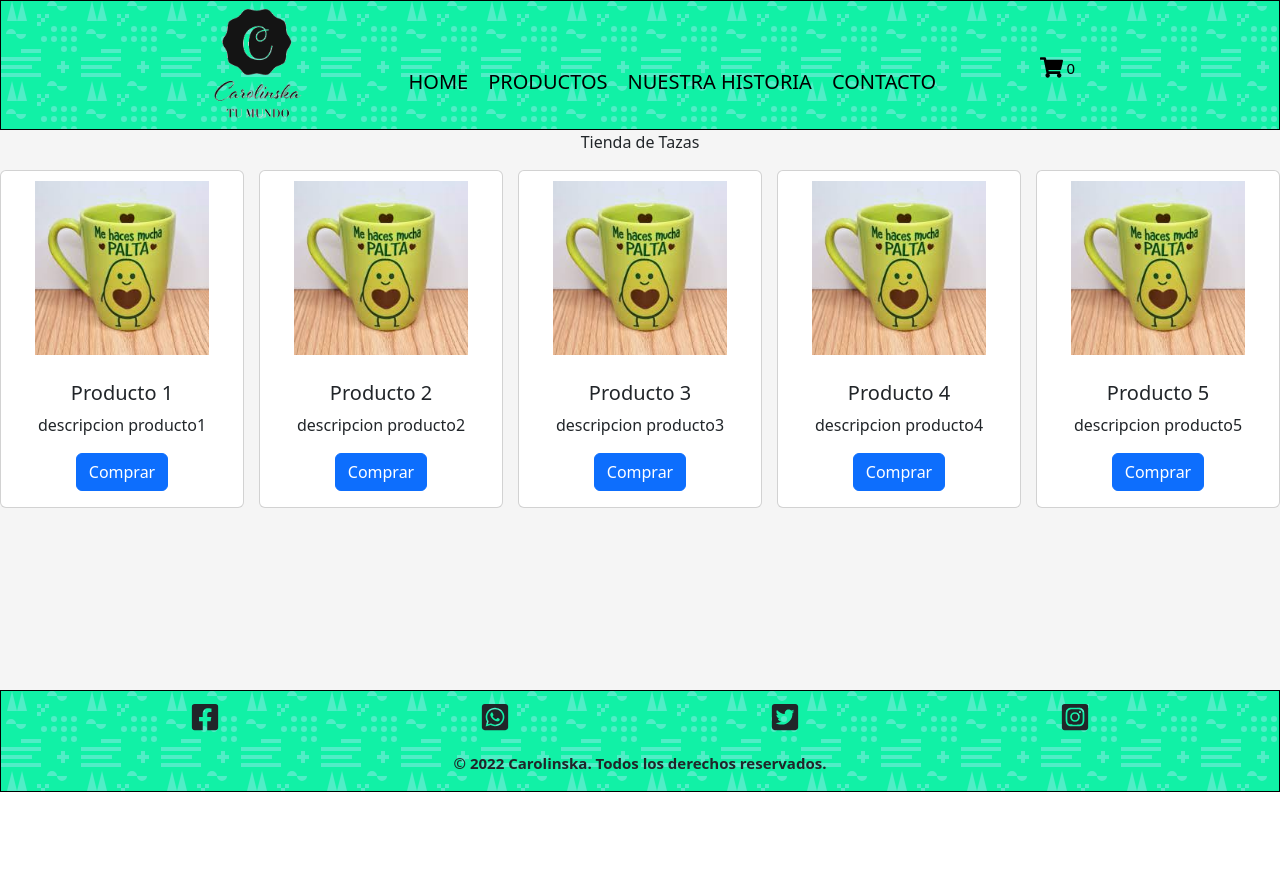
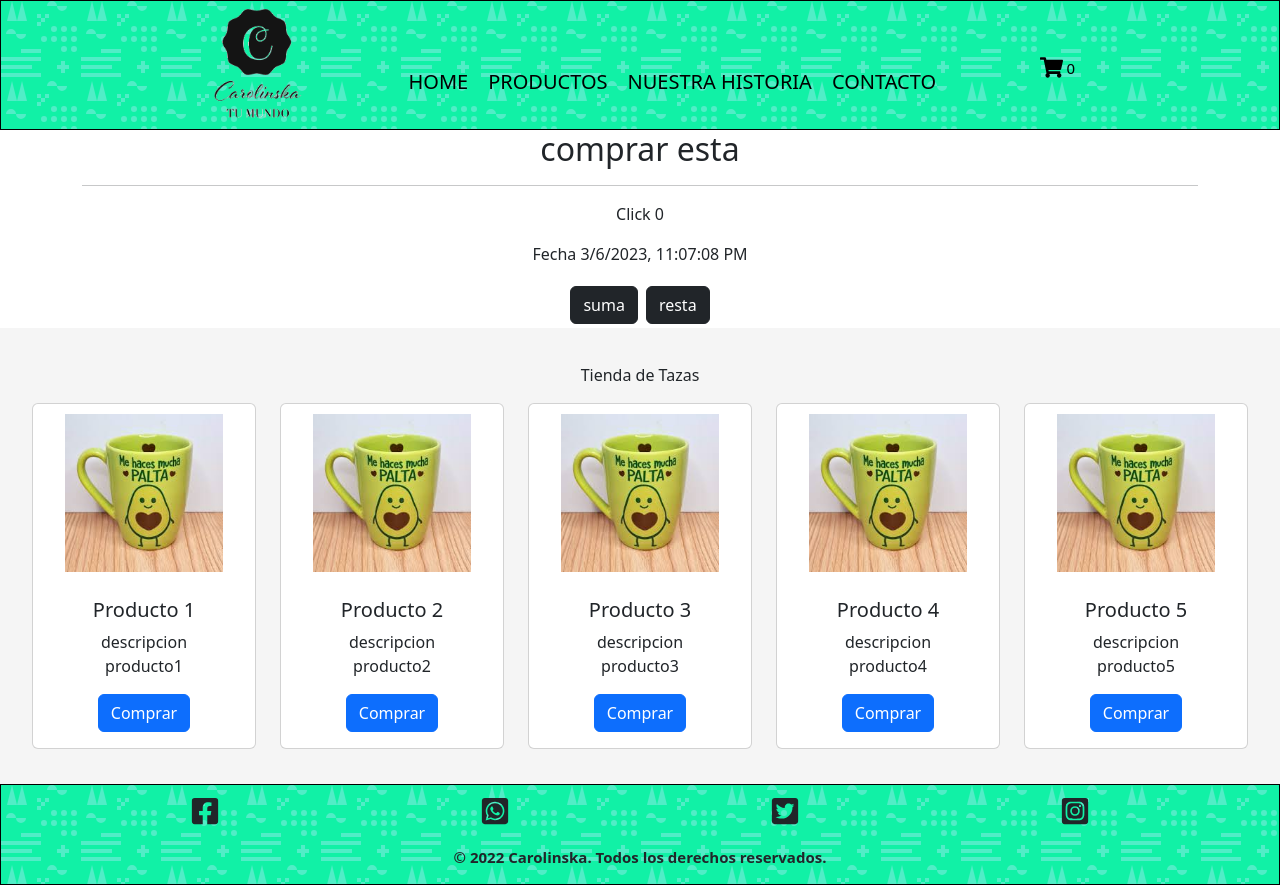
Before and after one commit to emigillini/EntregaFinal-Gillini-React, a React (Create React App) app: page / in a window 1280 px wide. Before the commit the page ends 800 px from the top, so only its background shows below. Built offline with nearby package versions, Linux system fonts and the light colour scheme.

Commit message:
preentrega2-gillini

```diff
--- a/src/App.js
+++ b/src/App.js
@@ -4,14 +4,23 @@ import 'bootstrap/dist/css/bootstrap.min.css';
 import { NavBar } from './components/NavBar/NavBar';
 import { Footer } from './components/Footer/Footer';
 import { ItemListContainer } from './components/ItemListContainer/ItemListContainer';
+import { Clicker } from './components/Clicker/Clicker';
+
+
 
 
 function App() {
+
+
   return (
     <div className="App">
 
+
       <NavBar/>
 
+
+
+      <Clicker name={"comprar esta"}/>
       <ItemListContainer greeting={"Tienda de Tazas"} />
 
       <Footer/>
--- a/src/components/CardProducto/CardProducto.js
+++ b/src/components/CardProducto/CardProducto.js
@@ -5,7 +5,7 @@ import taza from "./diaptaza3.jpg"
 
 export const CardProducto = ({title, text}) => {
     return (
-      <Card style={{ width: '18rem' }}>
+      <Card style={{ width: '14rem' }}>
         <Card.Img variant="top" src={taza} className="image_card"/>
         <Card.Body>
           <Card.Title>{title}</Card.Title>
--- a/src/components/CardProducto/CardProducto.scss
+++ b/src/components/CardProducto/CardProducto.scss
@@ -1,6 +1,6 @@
 .image_card{
-    width: 80%;
-    height: 80%;
+    width: 90%;
+    height: 90%;
     margin: auto;
     padding: 10px;
 }
--- /dev/null
+++ b/src/components/Clicker/Clicker.js
@@ -0,0 +1,41 @@
+import { useState , useEffect} from "react";
+
+export const Clicker = ({name}) =>{
+let [counter, sumar] = useState(0);
+const[fecha, setFecha] = useState (new Date())
+
+const sumarClick = () =>{
+    sumar(counter+1);
+    setFecha(new Date ())
+}
+const restarClick = () =>{
+
+    if(counter<=0){
+        sumar(counter=0);}
+        else{
+        sumar(counter-1);
+    }
+}
+useEffect(()=>{
+console.log("gato")
+return()=>{
+    console.log("essssss")
+}
+}, [counter]);
+
+    return(
+        <div className="container">
+            <div className="col-xl-12">
+            <h2> {name}</h2>
+            <hr/>
+            <p>Click {counter}</p>
+            <p>Fecha {fecha.toLocaleString()}</p>
+
+            <button className="btn  btn-dark m-1" onClick={sumarClick}>suma</button>
+            <button className="btn  btn-dark m-1" onClick={restarClick}>resta</button>
+
+        </div>
+        </div>
+
+    )
+}
--- a/src/components/ItemListContainer/ItemListContainer.js
+++ b/src/components/ItemListContainer/ItemListContainer.js
@@ -1,20 +1,25 @@
 import './ItemListContainer.scss'
+
 import { CardProducto } from '../CardProducto/CardProducto'
 
 
 export const ItemListContainer=({greeting})=>{
     return(
-        <div className='itemlistcontainer '>
+        <div className='itemlistcontainer container-fluid  '>
 
         <p>{greeting}</p>
 
-        <div className='itemlistcontainer_product'>
+
+        <div className='itemlistcontainer_product row '>
+
 
         <CardProducto title ={"Producto 1"} text={"descripcion producto1"}/>
         <CardProducto title ={"Producto 2"} text={"descripcion producto2"}/>
         <CardProducto title ={"Producto 3"} text={"descripcion producto3"}/>
         <CardProducto title ={"Producto 4"} text={"descripcion producto4"}/>
         <CardProducto title ={"Producto 5"} text={"descripcion producto5"}/>
+
+
 
         </div>
 
--- a/src/components/ItemListContainer/ItemListContainer.scss
+++ b/src/components/ItemListContainer/ItemListContainer.scss
@@ -1,9 +1,11 @@
 .itemlistcontainer{
     max-width : auto;
-    height: 70vh;
+    height: auto ;
     background-color: whitesmoke;
+    padding: 35px;
     .itemlistcontainer_product{
         display: flex;
         gap: 15px;
+        justify-content: space-evenly;
     }
 }
--- a/src/components/NavBar/NavBar.js
+++ b/src/components/NavBar/NavBar.js
@@ -6,7 +6,7 @@ export const NavBar = ( )=>{
     return(
         <header className="header">
 
-            <div className="header_container">
+            <div className="header_container ">
 
                 <img className='header_logo' src={logo} alt= "logo" />
 
```
Also changed, not shown: src/components/Clicker/Clicker.scss (added).
